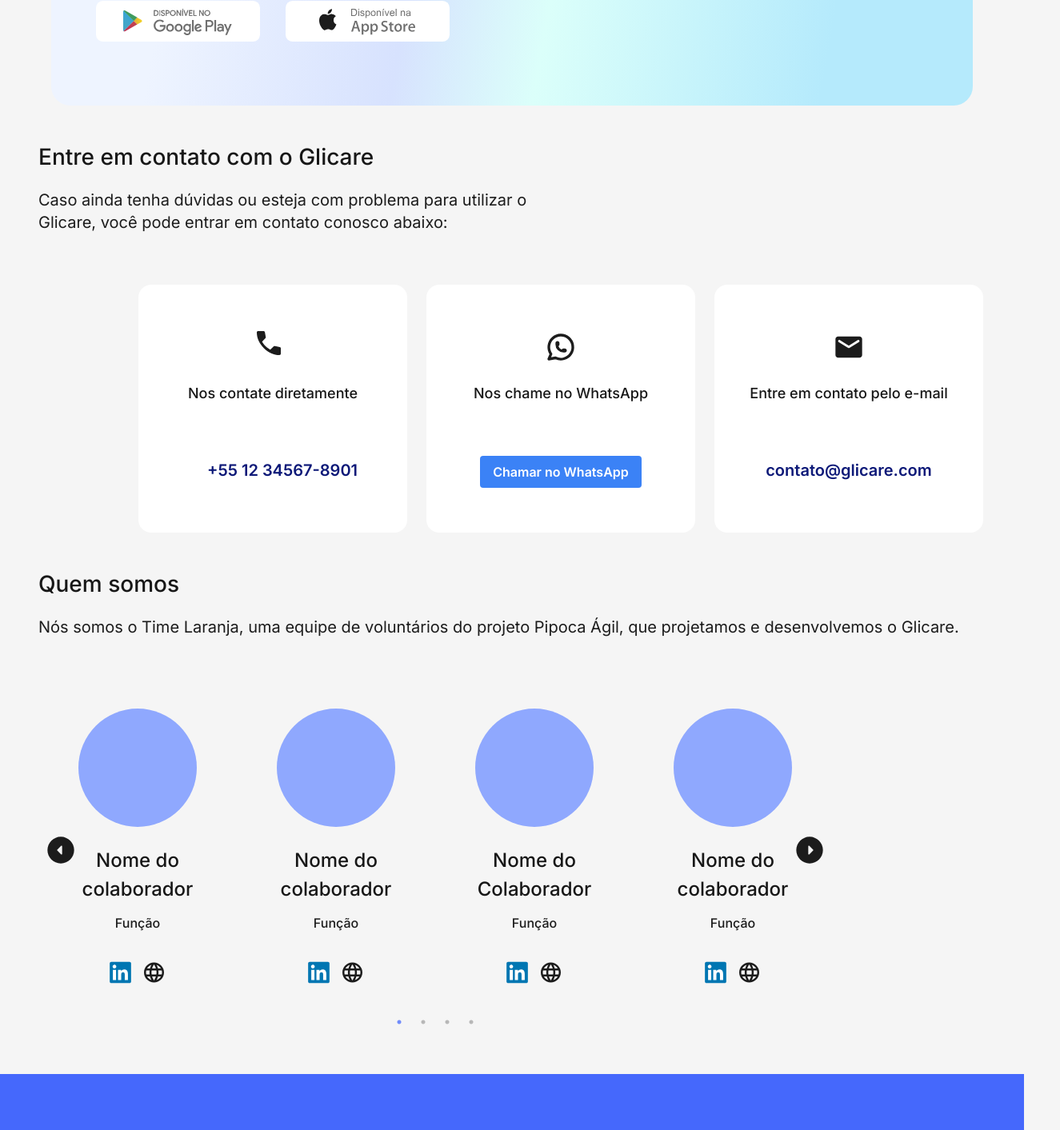
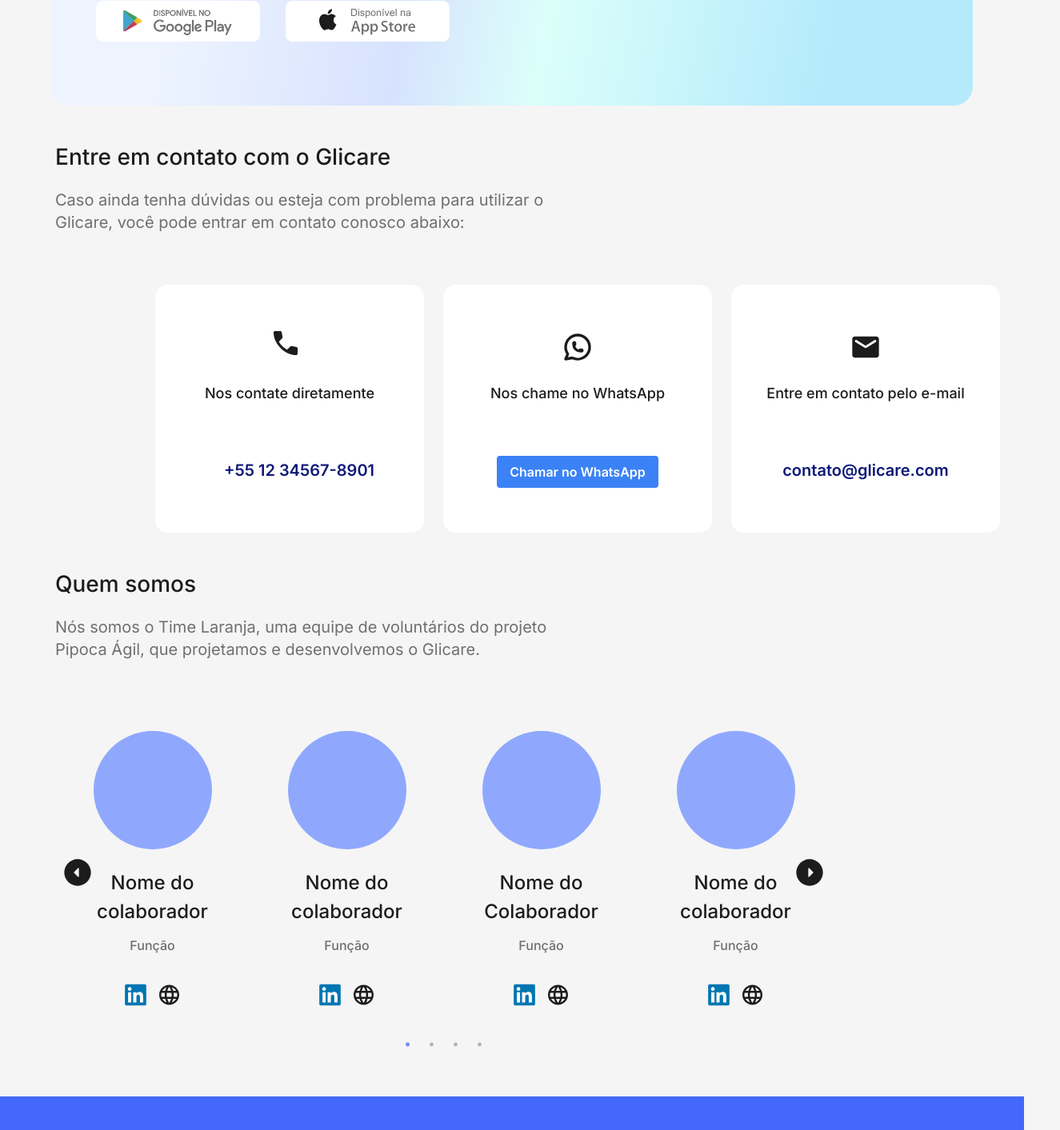
Before and after one commit to Daniel-san8/Glicare, a Next.js app in the folder Glicare/: page / in a window 1280 px wide. Shown: the part 712-2125 px from the top of the page at 80% size, 1325 px wide, since content can reach past the window. Built offline with nearby package versions, Linux system fonts and the light colour scheme.

Commit message:
readicionada cor #F6F6F6

```diff
--- a/Glicare/src/app/components/about_us.tsx
+++ b/Glicare/src/app/components/about_us.tsx
@@ -29,10 +29,10 @@
   };
 
   return (
-    <section className="bg-primary-gray pb-20 lg:pl-6">
+    <section className="bg-primary-gray pb-20 lg:ml-45">
       <div className="px-6">
-        <h2 className="text-dark text-2xl lg:text-28 font-medium">Quem somos</h2>
-        <p className="text-gray text-xl font-normal mt-6 max-w-624">
+        <h2 className="text-gray-dark text-2xl lg:text-28 font-medium">Quem somos</h2>
+        <p className="text-gray-light text-xl font-normal mt-6 w-624">
           Nós somos o Time Laranja, uma equipe de voluntários do projeto Pipoca
           Ágil, que projetamos e desenvolvemos o Glicare.
         </p>
@@ -45,10 +45,10 @@
               <div className="flex items-center justify-center space-x-1">
                 <IconEllipsePhoto />
               </div>
-              <h3 className="text-dark text-center text-2xl font-medium leading-normal mt-6">
+              <h3 className="text-gray-dark text-center text-2xl font-medium leading-normal mt-6">
                 {colaborator.nome}
               </h3>
-              <p className="text-gray text-center text-base font-medium leading-normal mt-3">
+              <p className="text-gray-light text-center text-base font-medium leading-normal mt-3">
                 {colaborator.funcao}
               </p>
               <div className="flex items-center justify-center space-x-3 mt-35 mb-8">
--- a/Glicare/src/app/components/contact.tsx
+++ b/Glicare/src/app/components/contact.tsx
@@ -5,12 +5,12 @@
 
 export default function Contact() {
   return (
-    <section className="w-full flex-shrink-0 bg-primary-gray lg:pl-6">
+    <section className="w-full flex-shrink-0 bg-primary-gray lg:ml-45">
       <div className="py-12 px-6 text-left">
-        <h2 className="w-full pr-14 text-2xl lg:text-28 font-medium text-dark">
+        <h2 className="w-full pr-14 text-2xl lg:text-28 font-medium text-gray-dark">
           Entre em contato com o Glicare
         </h2>
-        <p className="w-full sm:w-700 mt-4 md:mt-6 pr-16 text-gray text-left text-lg lg:text-xl font-normal leading-tight">
+        <p className="w-full sm:w-700 mt-4 md:mt-6 pr-16 text-gray-light text-left text-lg lg:text-xl font-normal leading-tight">
           Caso ainda tenha dúvidas ou esteja com problema para utilizar o
           Glicare, você pode entrar em contato conosco abaixo:
         </p>
@@ -18,12 +18,12 @@
         <div className="hidden md:flex flex-col md:flex-row gap-6 mt-64 ml-125">
           <div className="w-336 h-310 flex-shrink-0 bg-background rounded-2xl p-6 text-center hidden md:block">
             <IconPhone className="mx-auto mt-34 bg-white" />
-            <h3 className="font-medium text-lg text-dark mt-6 mb-68">
+            <h3 className="font-medium text-lg text-gray-dark mt-6 mb-68">
               Nos contate diretamente
             </h3>
             <a
               href="tel:+5512345678901"
-              className="text-blue text-center text-xl font-semibold ml-6"
+              className="text-blue-dark text-center text-xl font-semibold ml-6"
             >
               +55 12 34567-8901
             </a>
@@ -31,7 +31,7 @@
 
           <div className="w-336 h-310 flex-shrink-0 bg-background rounded-2xl p-6 text-center hidden md:block">
             <IconWhatsApp className="mx-auto mt-34 bg-white" />
-            <h3 className="font-medium text-lg text-dark mt-6 mb-64">
+            <h3 className="font-medium text-lg text-gray-dark mt-6 mb-64">
               Nos chame no WhatsApp
             </h3>
             <a
@@ -48,12 +48,12 @@
 
           <div className="w-336 h-310 flex-shrink-0 bg-background rounded-2xl p-6 text-center hidden md:block">
             <IconEmail className="mx-auto mt-34 bg-white" />
-            <h3 className="font-medium text-lg text-dark mt-6 mb-68">
+            <h3 className="font-medium text-lg text-gray-dark mt-6 mb-68">
               Entre em contato pelo e-mail
             </h3>
             <a
               href="mailto:contato@glicare.com"
-              className="text-blue text-xl font-semibold"
+              className="text-blue-dark text-xl font-semibold"
             >
               contato@glicare.com
             </a>
--- a/Glicare/src/app/globals.css
+++ b/Glicare/src/app/globals.css
@@ -11,6 +11,7 @@
   --primary-gray: #F5F5F5;
   --text-blue: #0D1978;
   --text-gray: #1C1C1C;
+  --text-light: #6F6F6F;
   --font-roboto: "Roboto", sans-serif;
   --font-inter: "Inter", sans-serif;
 }
@@ -21,18 +22,6 @@
   font-family: var(--font-inter);
 }
 
-.text-dark {
-  color: var(--text-dark);
-}
-
-.text-gray {
-  color: var(--text-gray);
-}
-
-.text-blue {
-  color: var(--text-blue);
-}
-
 .slick-dots li.slick-active button:before {
   color: var(--primary) !important;
   opacity: 1;
--- a/Glicare/tailwind.config.ts
+++ b/Glicare/tailwind.config.ts
@@ -15,7 +15,7 @@
         'primary-gray': "var(--primary-gray)",
         'gray-dark': "var(--text-gray);",
         'blue-dark': "var(--text-blue);",
-
+        'gray-light': "var(--text-light);",
       },
       fontFamily: {
         roboto: "var(--font-roboto)",
@@ -29,6 +29,7 @@
         '336': '336px',
         '400': '400px',
         '480': '480px',
+        '624': '624px',
         '700': '700px',
       },
       height: {
@@ -43,6 +44,7 @@
         '34': '34px',
         '35': '35px',
         '42': '42px',
+        '45': '45px',
         '64': '64px',
         '68': '68px',
         '125': '125px',
```
